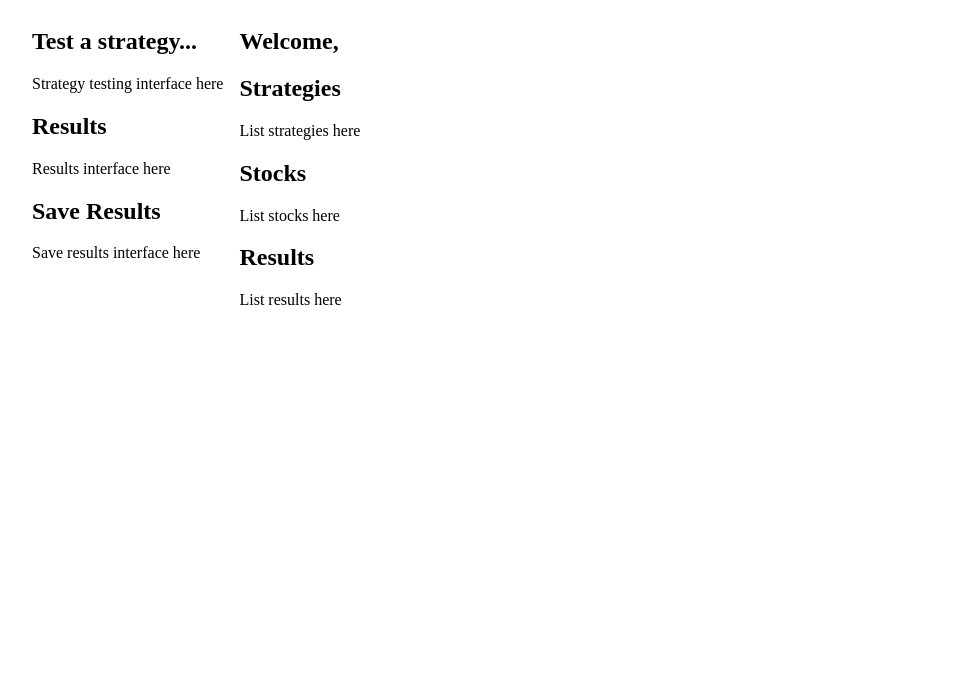
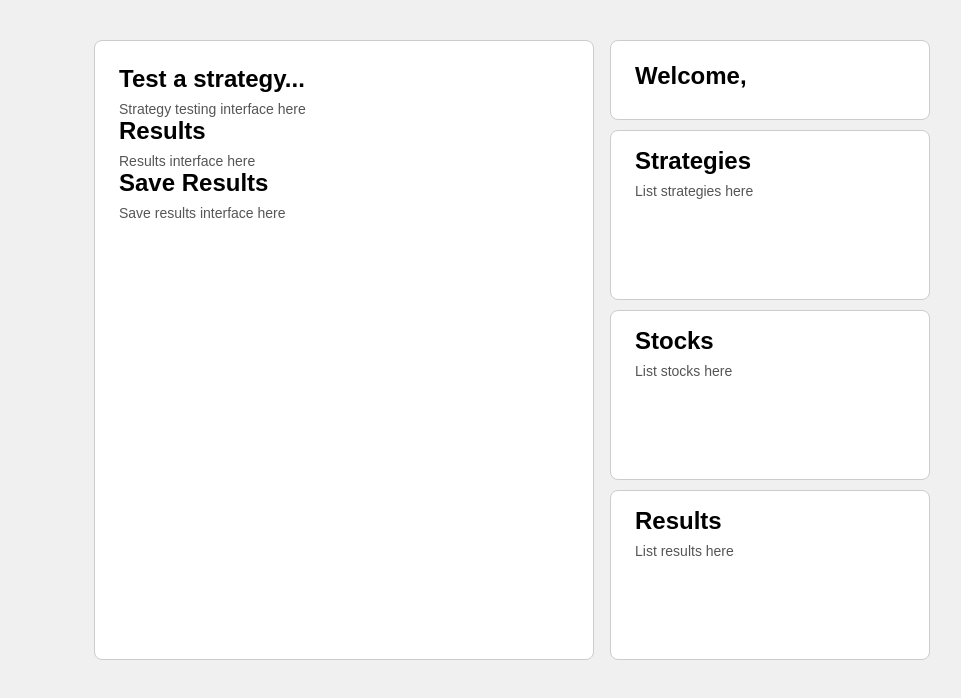
Before and after one commit to bmassman492/TradeVault, a website with bundled scripts: page public/dashboard/dashboard.html in a window 1280 px wide. Shown: the whole page, without its empty margins (128-1089 px from the left). Built offline with nearby package versions, Linux system fonts and the light colour scheme.

Commit message:
added css to dashboard

```diff
--- a/public/api.js
+++ b/public/api.js
@@ -20,6 +20,10 @@ export async function CreateUser(username, password) {
 
 export async function GetAuthContext(username, password) {
     return apiFetch('/api/login', 'POST', { username, password });
+}
+
+export async function GetUsername(userId) {
+    return apiFetch(`/api/username/${encodeURIComponent(userId)}`, 'GET');
 }
 
 // ==================== Strategy Triggers ====================
--- a/public/apiDictionary.txt
+++ b/public/apiDictionary.txt
@@ -15,6 +15,11 @@ API.GetAuthContext('username', 'password')                            ///TESTED/
   -- Parameters: username (string), password (string)
   -- Returns: { message: 'Login successful', userId: (int) }
   -- Errors: 401 if invalid username or password
+
+API.GetUsername(userId)
+  -- Returns the username for the given user ID
+  -- Parameters: userId (int)
+  -- Returns: [{ username: 'string' }]
 
 ///Strategy Triggers///
 
--- a/public/dashboard/dashboard.css
+++ b/public/dashboard/dashboard.css
@@ -1,6 +1,77 @@
+* {
+    box-sizing: border-box;
+}
+
+body {
+    display: flex;
+    justify-content: center;
+    min-height: 100vh;
+    margin: 0;
+    padding: 40px 0;
+    font-family: sans-serif;
+    background: #f0f0f0;
+}
+
 .page {
     display: flex;
     gap: 16px;
-    max-width: 960px;
-    margin: 0 auto;
+    align-items: flex-start;
 }
+
+/* ===== Left column ===== */
+
+.left-column {
+    width: 500px;
+    height: 620px;
+    background: white;
+    border-radius: 8px;
+    border: 1px solid #ccc;
+    padding: 24px;
+    overflow-y: auto;
+}
+
+/* ===== Right column ===== */
+
+.right-column {
+    display: flex;
+    flex-direction: column;
+    gap: 10px;
+}
+
+.welcome,
+.strategies,
+.stocks,
+.results {
+    width: 320px;
+    background: white;
+    border-radius: 8px;
+    border: 1px solid #ccc;
+    padding: 16px 24px;
+}
+
+/* welcome: 80px + strategies/stocks/results: 170px each + 3 gaps of 10px = 620px */
+
+.welcome {
+    height: 80px;
+    display: flex;
+    align-items: center;
+}
+
+.strategies,
+.stocks,
+.results {
+    height: 170px;
+    overflow-y: auto;
+}
+
+/* ===== Typography ===== */
+
+h2 {
+    margin: 0 0 8px;
+}
+
+p {
+    margin: 0;
+    font-size: 14px;
+    color: #555;
+}
--- a/public/dashboard/dashboard.html
+++ b/public/dashboard/dashboard.html
@@ -16,7 +16,7 @@
             </div>
             <div class="right-column">
                 <div class="welcome">
-                    <h2>Welcome, </h2>
+                    <h2 id="welcome-heading">Welcome, </h2>
                 </div>
                 <div class="strategies">
                     <h2>Strategies</h2>
@@ -33,5 +33,6 @@
             </div>
 
         </div>
+    <script type="module" src="dashboard.js"></script>
     </body>
 </html>
--- a/public/dashboard/dashboard.js
+++ b/public/dashboard/dashboard.js
@@ -0,0 +1,13 @@
+// public/dashboard/dashboard.js
+
+import { GetUsername } from '../api.js';
+
+const userId = sessionStorage.getItem('userId');
+
+if (userId) {
+    const rows = await GetUsername(userId);
+    const username = rows[0]?.username;
+    if (username) {
+        document.getElementById('welcome-heading').textContent = `Welcome, ${username}`;
+    }
+}
--- a/public/test.js
+++ b/public/test.js
@@ -2,6 +2,5 @@
 
 import * as API from './api.js';
 
-const userinfo = await API.GetAuthContext('testuser', 'testpass');
-console.log(userinfo);
-console.log(userinfo.userId);
+const username = await API.GetUsername(7);
+console.log(username[0].username);
```
Also changed, not shown: procedures.js (+13 -0 lines), server.js (+14 -1 lines).
